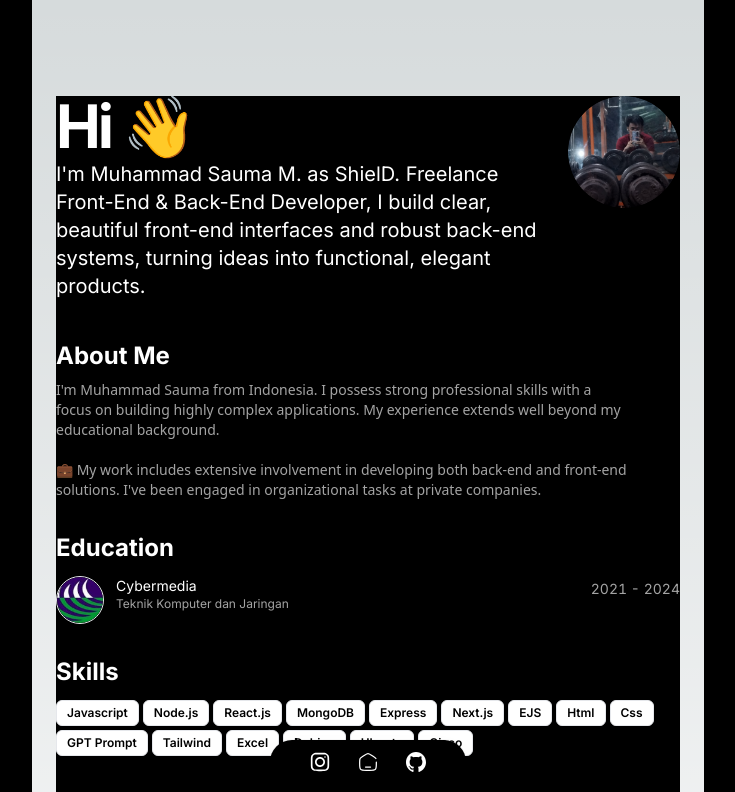
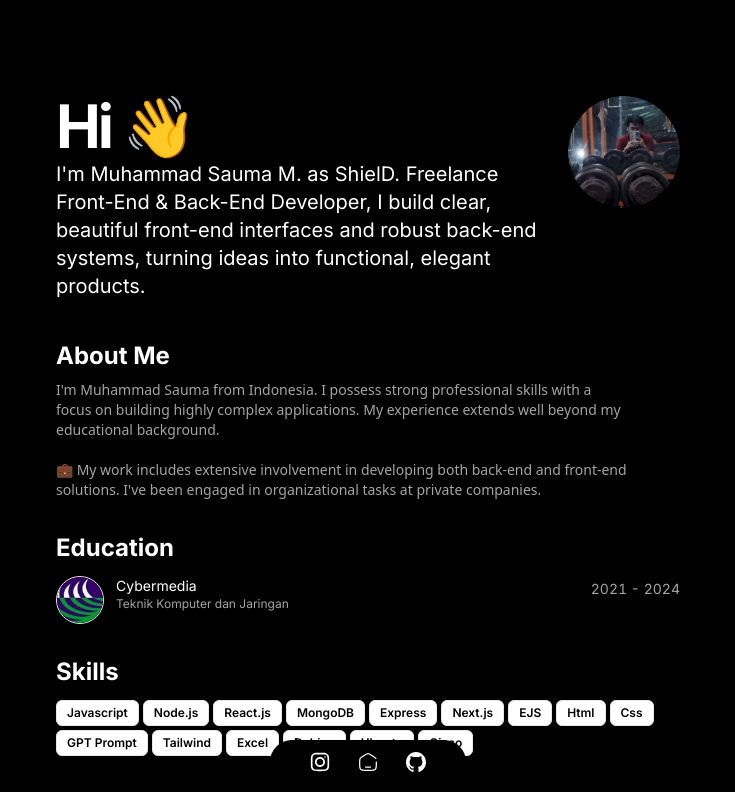
Before and after one commit to Kanvret12/Portfolio, a Next.js app: page / in a window 1280 px wide. Shown: the top 792 px of the page, without its empty margins (272-1007 px from the left). Built offline with nearby package versions, Linux system fonts and the light colour scheme.

Commit message:
Update globals.css

```diff
--- a/src/app/globals.css
+++ b/src/app/globals.css
@@ -21,12 +21,7 @@
 
 body {
   color: rgb(var(--foreground-rgb));
-  background: linear-gradient(
-      to bottom,
-      transparent,
-      rgb(var(--background-end-rgb))
-    )
-    rgb(var(--background-start-rgb));
+  background-color: black;
 }
 
 @layer utilities {
```
